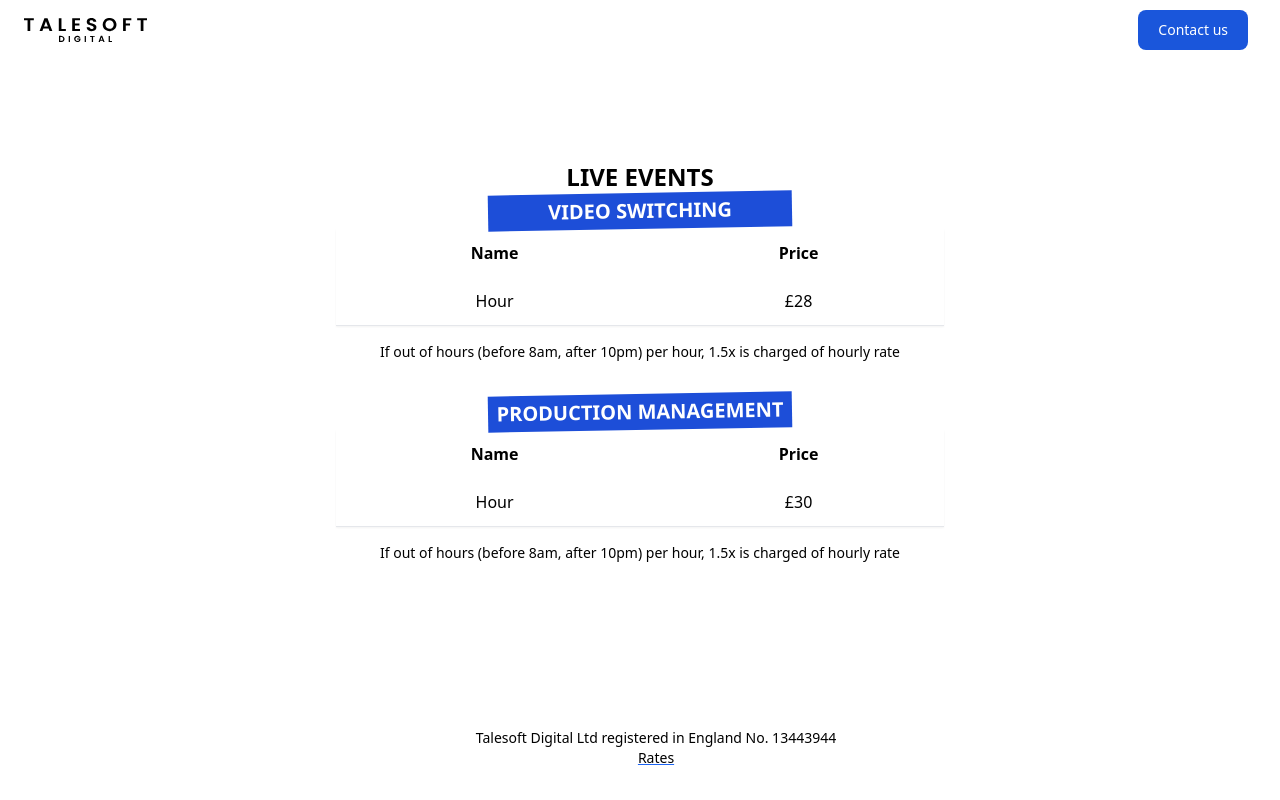
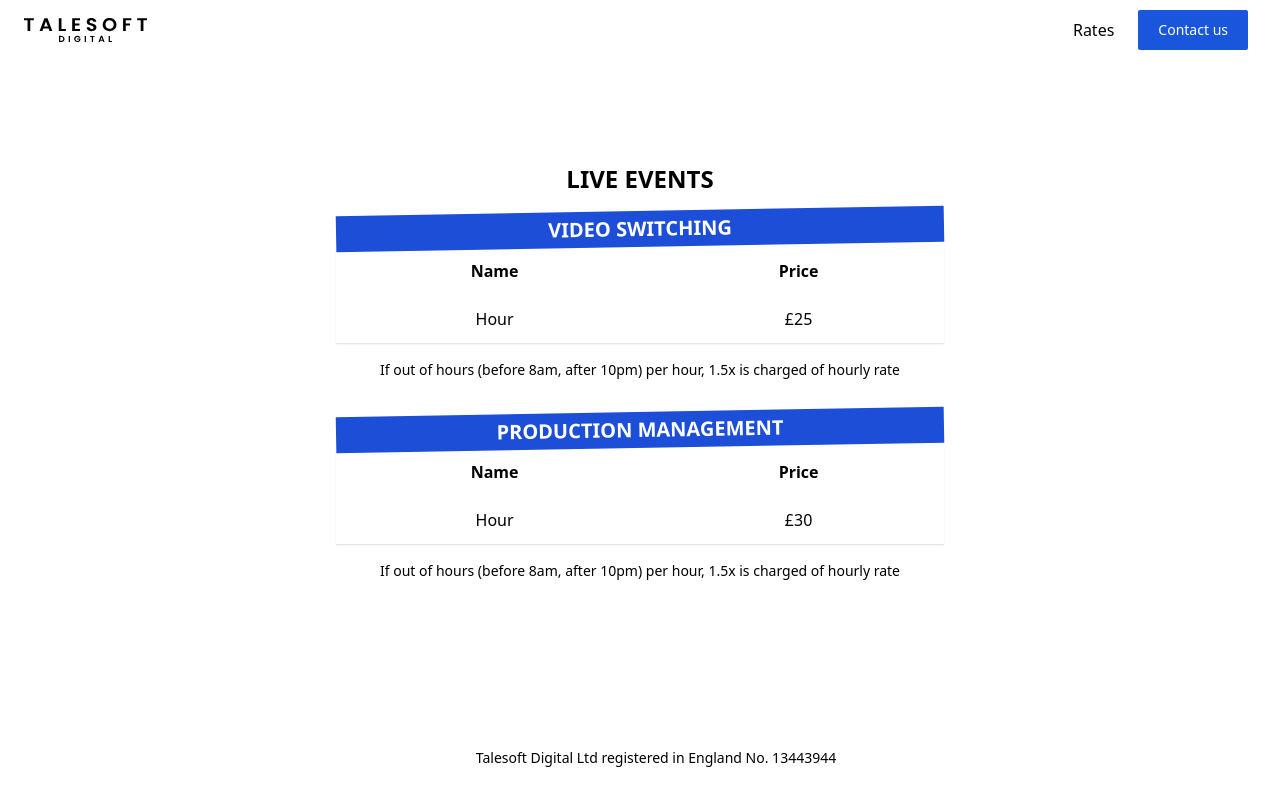
Before and after one commit to CharlieSay/talesoft-neptune, a Next.js app: page /rates in a window 1280 px wide. Built offline with nearby package versions, Linux system fonts and the light colour scheme.

Commit message:
reset css

```diff
--- a/components/contact-form.tsx
+++ b/components/contact-form.tsx
@@ -26,7 +26,7 @@ export default function ContactUs() {
   };
   return (
     <section className="grow max-w-lg my-auto">
-      <h1 className="block-highlight text-xl font-bold highlight uppercase p-4">
+      <h1 className="pt-8 w-50 block-highlight text-xl font-bold highlight uppercase p-4">
         Drop us an email
       </h1>
       {formState == "UN_SUBMITTED" && (
@@ -71,7 +71,7 @@ export default function ContactUs() {
               Message
             </label>
             <textarea
-              className="w-full rounded-md p-2 text-black"
+              className="w-full rounded-xs p-2 text-black"
               id="message"
               name="message"
               required={true}
@@ -79,7 +79,7 @@ export default function ContactUs() {
           </div>
           <button
             type="submit"
-            className="whitespace-nowrap text-white bg-blue-700 hover:bg-blue-800 focus:ring-4 focus:ring-primary-300 font-medium rounded-lg text-sm px-4 lg:px-5 py-2 lg:py-2.5 ml-4 mr-2 dark:bg-primary-600 dark:hover:bg-primary-700 focus:outline-none dark:focus:ring-primary-800"
+            className="whitespace-nowrap text-white bg-blue-700 hover:bg-blue-800 focus:ring-4 focus:ring-primary-300 font-medium rounded-sm text-sm px-4 lg:px-5 py-2 lg:py-2.5 ml-4 mr-2 dark:bg-primary-600 dark:hover:bg-primary-700 focus:outline-none dark:focus:ring-primary-800"
           >
             Submit
           </button>
--- a/components/layout.tsx
+++ b/components/layout.tsx
@@ -2,12 +2,7 @@ import Image from "next/image";
 import Link from "next/link";
 import Talesoft from "../public/talesoft.svg";
 
-const navigation = [
-  ,// { text: 'About', href: '/about' },
-  // { text: 'Services', href: '/services' },
-  // { text: 'Portfolio', href: '/portfolio' },
-  // { text: 'Testimonials', href: '/testimonials' }
-];
+const navigation = [{ text: "Rates", href: "/rates" }];
 
 export const Layout = (props: { children: React.ReactNode }) => {
   return (
@@ -26,14 +21,14 @@ export const Layout = (props: { children: React.ReactNode }) => {
             <div className="flex items-center lg:order-2">
               <Link
                 href="/contact"
-                className="whitespace-nowrap text-white bg-blue-700 hover:bg-blue-800 focus:ring-4 focus:ring-primary-300 font-medium rounded-lg text-sm px-4 lg:px-5 py-2 lg:py-2.5 ml-4 mr-2 dark:bg-primary-600 dark:hover:bg-primary-700 focus:outline-none dark:focus:ring-primary-800"
+                className="whitespace-nowrap text-white bg-blue-700 hover:bg-blue-800 focus:ring-4 focus:ring-primary-300 font-medium rounded-sm text-sm px-4 lg:px-5 py-2 lg:py-2.5 ml-4 mr-2 dark:bg-primary-600 dark:hover:bg-primary-700 focus:outline-none dark:focus:ring-primary-800"
               >
                 Contact us
               </Link>
               <button
                 data-collapse-toggle="mobile-menu"
                 type="button"
-                className="hidden inline-flex items-center p-2 ml-1 text-sm text-gray-500 rounded-lg lg:hidden hover:bg-gray-100 focus:outline-none focus:ring-2 focus:ring-gray-200 dark:text-gray-400 dark:hover:bg-gray-700 dark:focus:ring-gray-600"
+                className="inline-flex items-center p-2 ml-1 text-sm text-gray-500 rounded-lg lg:hidden hover:bg-gray-100 focus:outline-none focus:ring-2 focus:ring-gray-200 dark:text-gray-400 dark:hover:bg-gray-700 dark:focus:ring-gray-600"
                 aria-controls="mobile-menu"
                 aria-expanded="false"
               >
@@ -68,8 +63,8 @@ export const Layout = (props: { children: React.ReactNode }) => {
               className="hidden justify-between lg:grow lg:justify-end items-center w-full lg:flex lg:w-auto lg:order-1"
               id="mobile-menu"
             >
-              <ul className="flex flex-col mr-2 font-medium lg:flex-row lg:space-x-8 lg:mt-0">
-                {/* {navigation.map((navLink) => (
+              <ul className="flex flex-col mr-2 font-medium  lg:flex-row lg:space-x-8 lg:mt-0">
+                {navigation.map((navLink) => (
                   <li key={navLink.text}>
                     <Link
                       href={navLink.href}
@@ -79,7 +74,7 @@ export const Layout = (props: { children: React.ReactNode }) => {
                       {navLink.text}
                     </Link>
                   </li>
-                ))} */}
+                ))}
               </ul>
             </div>
           </div>
@@ -90,9 +85,6 @@ export const Layout = (props: { children: React.ReactNode }) => {
       </main>
       <footer className="ml-8 mt-8 section pb-8 text-start text-xs md:text-center md:text-sm">
         Talesoft Digital Ltd registered in England No. 13443944
-        <Link href="/rates">
-          <p className="underline decoration-blue-600">Rates</p>
-        </Link>
       </footer>
     </main>
   );
--- a/pages/portfolio.tsx
+++ b/pages/portfolio.tsx
@@ -1,17 +1,21 @@
-import type { NextPage } from 'next'
+import type { NextPage } from "next";
 
 const Portfolio: NextPage = () => {
   return (
     <div className="my-auto">
-      <h1 className="uppercase py-2 text-4xl block-highlight font-bold">
-        Clients
+      <h1 className="block-highlight w-100 text-5xl uppercase">
+        Previous Clients
       </h1>
-      <p>!Audacious Conferencing</p>
-      <p>!Audacious Church</p>
-      <p>Chandler Watson</p>
-      <p>Bridge Church Woodford</p>
+      <section className="pt-8">
+        <p>!Audacious Conferencing</p>
+        <p>!Audacious Church</p>
+        <p>Chandler Watson</p>
+        <p>Bridge Church Woodford</p>
+        <p>Sponsor Wave</p>
+        <p>ITV</p>
+      </section>
     </div>
-  )
-}
+  );
+};
 
-export default Portfolio
+export default Portfolio;
--- a/pages/rates.tsx
+++ b/pages/rates.tsx
@@ -1,54 +1,24 @@
-import type { NextPage } from 'next'
+import type { NextPage } from "next";
 
 const ratesData = [
   {
-    section: 'Live Events',
+    section: "Live Events",
     sectionGroup: [
       {
-        title: 'Video Switching',
-        rates: [{ value: 28, type: 'Hour' }],
+        title: "Video Switching",
+        rates: [{ value: 25, type: "Hour" }],
         subText:
-          'If out of hours (before 8am, after 10pm) per hour, 1.5x is charged of hourly rate',
+          "If out of hours (before 8am, after 10pm) per hour, 1.5x is charged of hourly rate",
       },
       {
-        title: 'Production Management',
-        rates: [{ value: 30, type: 'Hour' }],
+        title: "Production Management",
+        rates: [{ value: 30, type: "Hour" }],
         subText:
-          'If out of hours (before 8am, after 10pm) per hour, 1.5x is charged of hourly rate',
+          "If out of hours (before 8am, after 10pm) per hour, 1.5x is charged of hourly rate",
       },
     ],
   },
-  // {
-  //   section: 'Creative / Media',
-  //   sectionGroup: [
-  //     {
-  //       title: 'Adaptation',
-  //       rates: [{ value: 25, type: 'Hour' }],
-  //     },
-  //     {
-  //       title: 'Creation',
-  //       rates: [{ value: 39, type: 'Hour' }],
-  //     },
-  //     {
-  //       title: 'Design',
-  //       rates: [{ value: 'Negotiable', type: 'Hour' }],
-  //     },
-  //   ],
-  // },
-  // {
-  //   section: 'Software Consulting',
-  //   sectionGroup: [
-  //     {
-  //       title: 'Backend',
-  //       rates: [{ value: 50, type: 'Hour' }],
-  //     },
-  //     {
-  //       title: 'Web / Full-stack',
-  //       rates: [{ value: 45, type: 'Hour' }],
-  //     },
-  //   ],
-  // },
-]
+];
 
 const Rates: NextPage = () => {
   return (
@@ -58,10 +28,12 @@ const Rates: NextPage = () => {
           className="flex flex-col justify-center rounded-md p-4"
           key={rateData.section}
         >
-          <h1 className="text-2xl font-bold uppercase">{rateData.section}</h1>
+          <h1 className="text-2xl pb-4 max-w-50 font-bold uppercase">
+            {rateData.section}
+          </h1>
           {rateData.sectionGroup.map((group) => (
             <section key={group.title} className="pb-8">
-              <h1 className="block-highlight text-xl font-bold py-2 highlight uppercase">
+              <h1 className="max-w-50 block-highlight text-xl font-bold py-2 highlight uppercase">
                 {group.title}
               </h1>
               <table className="min-w-full pb-4 shadow-sm">
@@ -87,7 +59,7 @@ const Rates: NextPage = () => {
                         className="px-6 py-3 font-medium"
                       >
                         {rate.type}
-                      </th>{' '}
+                      </th>{" "}
                       <th
                         scope="col"
                         key={rate.type}
@@ -105,7 +77,7 @@ const Rates: NextPage = () => {
         </section>
       ))}
     </div>
-  )
-}
+  );
+};
 
-export default Rates
+export default Rates;
--- a/styles/globals.css
+++ b/styles/globals.css
@@ -26,7 +26,6 @@ p {
     color: white;
     padding: 4px;
     margin: auto;
-    width: 50%;
     z-index: -100;
     transform: rotate(-1deg);
 }
```
